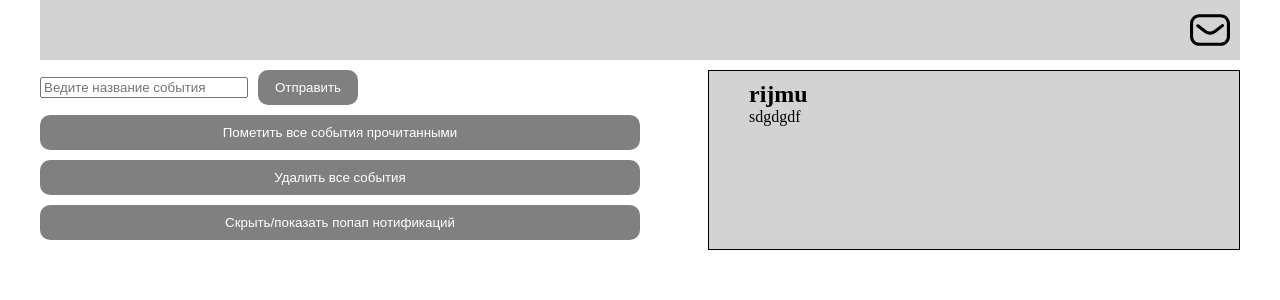
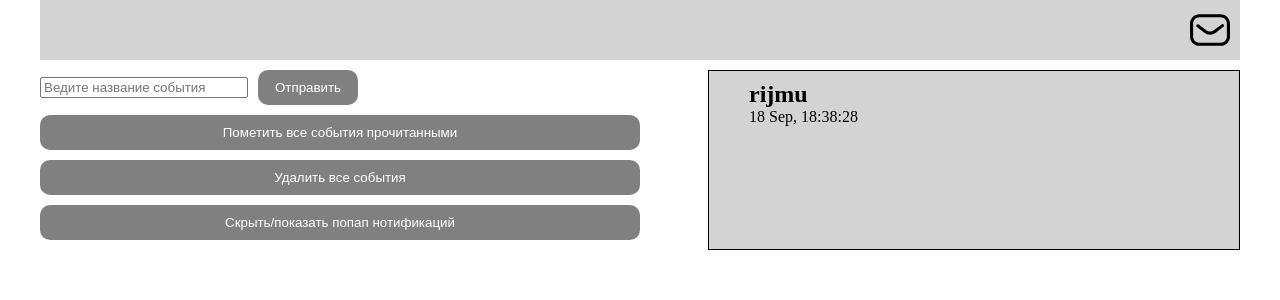
Before and after one commit to bremxx/SourceCode_test, a React app: page / in a window 1280 px wide. Both pictures are taken after a click on the button "Скрыть/показать попап нотификаций". Shown: the top 300 px of the page. Built offline with nearby package versions, Linux system fonts and the light colour scheme.

Commit message:
added visualisation of message's time of creation

```diff
--- a/package.json
+++ b/package.json
@@ -34,6 +34,7 @@
   },
   "dependencies": {
     "@reduxjs/toolkit": "1.5.0",
+    "dayjs": "1.10.7",
     "nanoid": "3.1.25",
     "prop-types": "15.7.2",
     "react": "16.14.0",
--- a/src/components/main/main.jsx
+++ b/src/components/main/main.jsx
@@ -25,7 +25,8 @@ const Main = () => {
         const newMessage = {
           id: nanoid(ID_LENGTH),
           text: newMessageText,
-          seen: isListVisible
+          seen: isListVisible,
+          createdAt: new Date().toISOString()
         };
         dispatch(postNewMessage(newMessage));
       },
--- a/src/components/messages-list/messages-list.jsx
+++ b/src/components/messages-list/messages-list.jsx
@@ -3,6 +3,7 @@ import PropTypes from "prop-types";
 import {useDispatch, useSelector} from "react-redux";
 import {changeMessageSeenStatus} from "../../store/action";
 import {makeGetMessagesSelector} from "../../store/selectors";
+import {humanizeDate} from "../../utils";
 
 const MessagesList = ({isFullListShown, setIsFullListShown}) => {
 
@@ -37,7 +38,7 @@ const MessagesList = ({isFullListShown, setIsFullListShown}) => {
               (item, i) =>
                 <li className="msg-list__item msg" key={`msg-${i}`}>
                   <div className="msg__title">{item.text}</div>
-                  <div className="msg__time">sdgdgdf</div>
+                  <div className="msg__time">{humanizeDate(`D MMM, HH:mm:ss`, item.createdAt)}</div>
                 </li>
           )
         }
--- a/src/index.js
+++ b/src/index.js
@@ -18,7 +18,8 @@ const store = configureStore({reducer});
             postNewMessage({
               id: nanoid(ID_LENGTH),
               text: generateRandomString(),
-              seen: false
+              seen: false,
+              createdAt: new Date().toISOString()
             })
         );
         setTimeout(run, TIMER_DELAY);
--- a/src/utils.js
+++ b/src/utils.js
@@ -1,3 +1,4 @@
+import dayjs from "dayjs";
 import {DEBOUNCE_DELAY} from "./const";
 
 const debounce = (cb) => {
@@ -12,7 +13,12 @@ const debounce = (cb) => {
 
 const generateRandomString = () => Math.random().toString(36).substr(2, 5);
 
+const humanizeDate = (format, date) => {
+  return dayjs(date).format(format);
+};
+
 export {
   debounce,
   generateRandomString,
+  humanizeDate
 };
```
Also changed, not shown: 1 other file (tests, documents, lock files or other folders).
